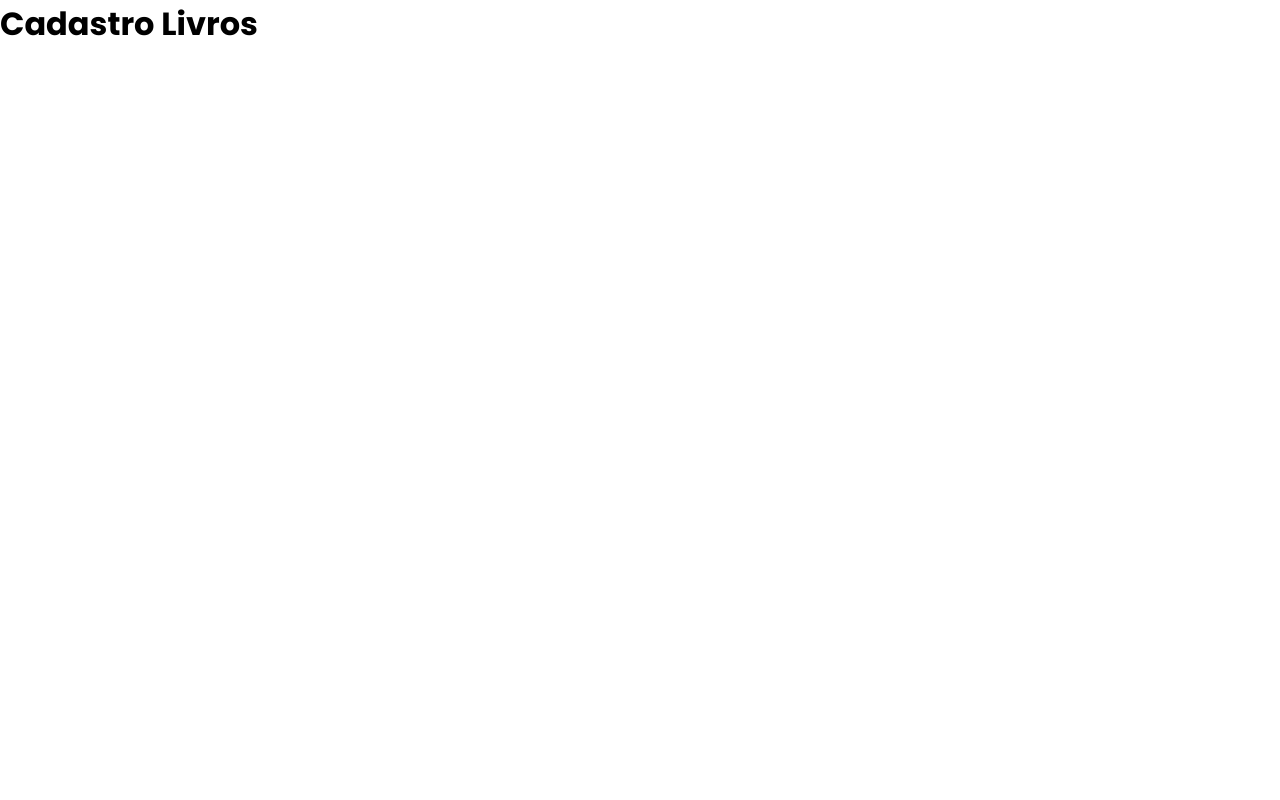
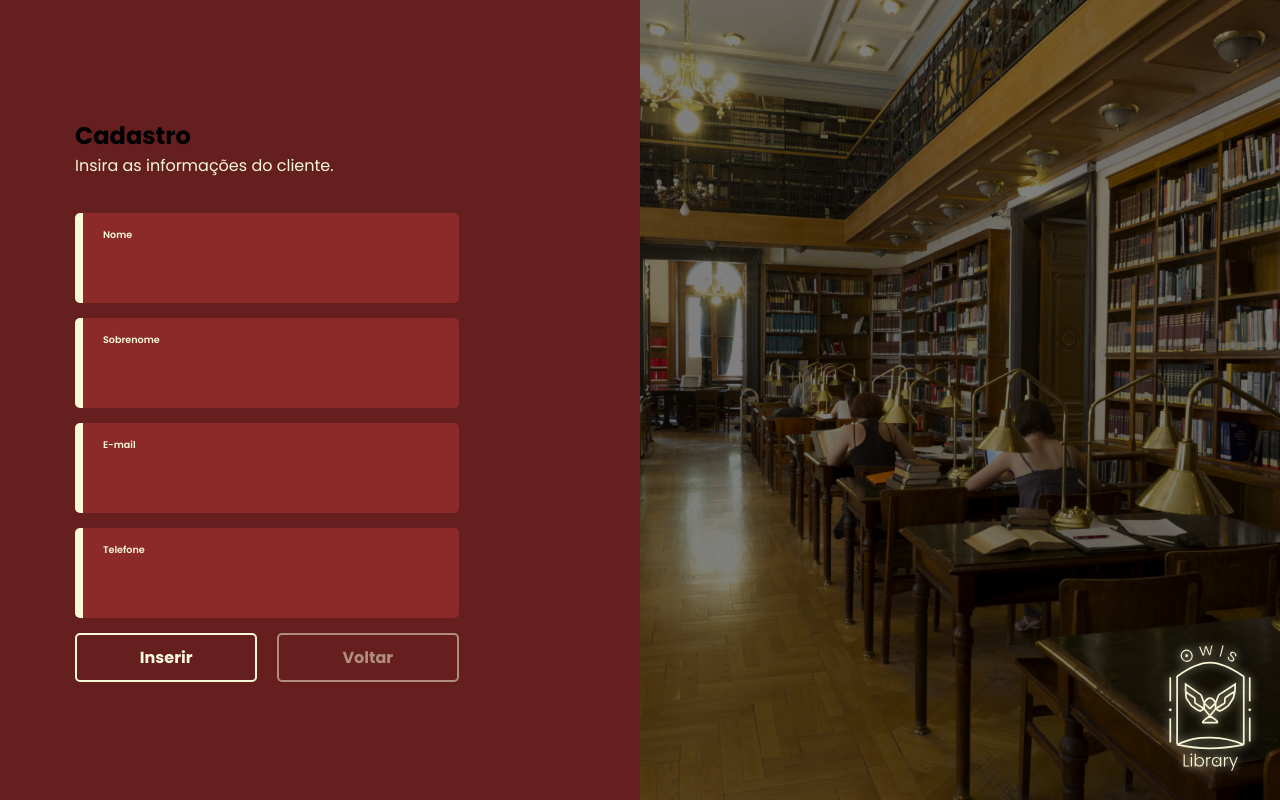
Before and after one commit to JenniGabriely01/react-doctor-system, a React (Vite) app: page /CadLivros in a window 1280 px wide. Built offline with nearby package versions, Linux system fonts and the light colour scheme.

Commit message:
Corrige bugs visuais

```diff
--- a/src/components/cadButtons/cadButtons.css
+++ b/src/components/cadButtons/cadButtons.css
@@ -15,7 +15,7 @@
    cursor: pointer;
 }
 
-.button h1 {
+.h1-cadButton {
     font-size: 1.25vw;
 }
 
--- a/src/components/cadButtons/cadButtons.jsx
+++ b/src/components/cadButtons/cadButtons.jsx
@@ -11,7 +11,7 @@ export default function CadButton({ legendaBotao, rota, cor, margem }) {
 
     return (
         <button style={{ opacity: cor, margin: margem }} className="button" onClick={handleClick}>
-            <h1>{legendaBotao}</h1>
+            <h1 className='h1-cadButton'>{legendaBotao}</h1>
         </button>
     )
 }
--- a/src/pages/CadClientes/cadClientes.css
+++ b/src/pages/CadClientes/cadClientes.css
@@ -34,10 +34,14 @@ body {
     text-align: left;
 }
 
-.cad-content h1 {
+.tittle {
     font-size: 2rem;
     font-weight: 700;
     color: var(--Amarelo);
+}
+
+.h1-cadButton {
+    font-size: 1.25vw;
 }
 
 .p-title {
--- a/src/pages/CadClientes/cadClientes.jsx
+++ b/src/pages/CadClientes/cadClientes.jsx
@@ -12,7 +12,7 @@ export default function CadClientes() {
             <section className='main-content'>
                 <div className='info-conteiner'>
                     <div className='cad-content'>
-                        <h1>Cadastro</h1>
+                        <h1 className='tittle'>Cadastro</h1>
                         <p className='p-title'>Insira as informações do cliente.</p>
                         <Input
                             placeholder="Nome"
--- a/src/pages/CadLivros/cadLivros.jsx
+++ b/src/pages/CadLivros/cadLivros.jsx
@@ -1,7 +1,57 @@
+import React, { useState } from 'react';
+import { useNavigate } from 'react-router-dom';
+import './cadLivros.css';
+import imagemDireita from '../../assets/imagens/ImagemFundoCad.png';
+import logoVertical from '../../assets/imagens/logoVertical.svg';
+import Input from '../../components/input/inpux';
+import CadButton from '../../components/cadButtons/cadButtons';
+
 export default function CadLivros () {
     return (
         <>
-            <h1>Cadastro Livros</h1>
+            <section className='main-content'>
+                <div className='info-conteiner'>
+                    <div className='cad-content'>
+                        <h1>Cadastro</h1>
+                        <p className='p-title'>Insira as informações do cliente.</p>
+                        <Input
+                            placeholder="Nome"
+                            type="text"
+                        />
+                        <Input
+                            placeholder="Sobrenome"
+                            type="text"
+                        />
+                        <Input
+                            placeholder="E-mail"
+                            type="text"
+                        />
+                        <Input
+                            placeholder="Telefone"
+                            type="text"
+                        />
+
+                        <div className='buttons'>
+                            <CadButton
+                                legendaBotao="Inserir"
+                                margem="0 0 0 0"
+                            />
+                            <CadButton
+                                legendaBotao="Voltar"
+                                cor="50%"
+                                margem="0 0 0 5%"
+                                rota="/Clientes"
+                            />
+                        </div>
+                    </div>
+                </div>
+
+                <div className="img-cad">
+                    <img className="background-imagem" src={imagemDireita} alt="Imagem lateral" />
+                    <img className="logo-background" src={logoVertical} alt="Logo" />
+                </div>
+
+            </section>
         </>
     )
 }
```
